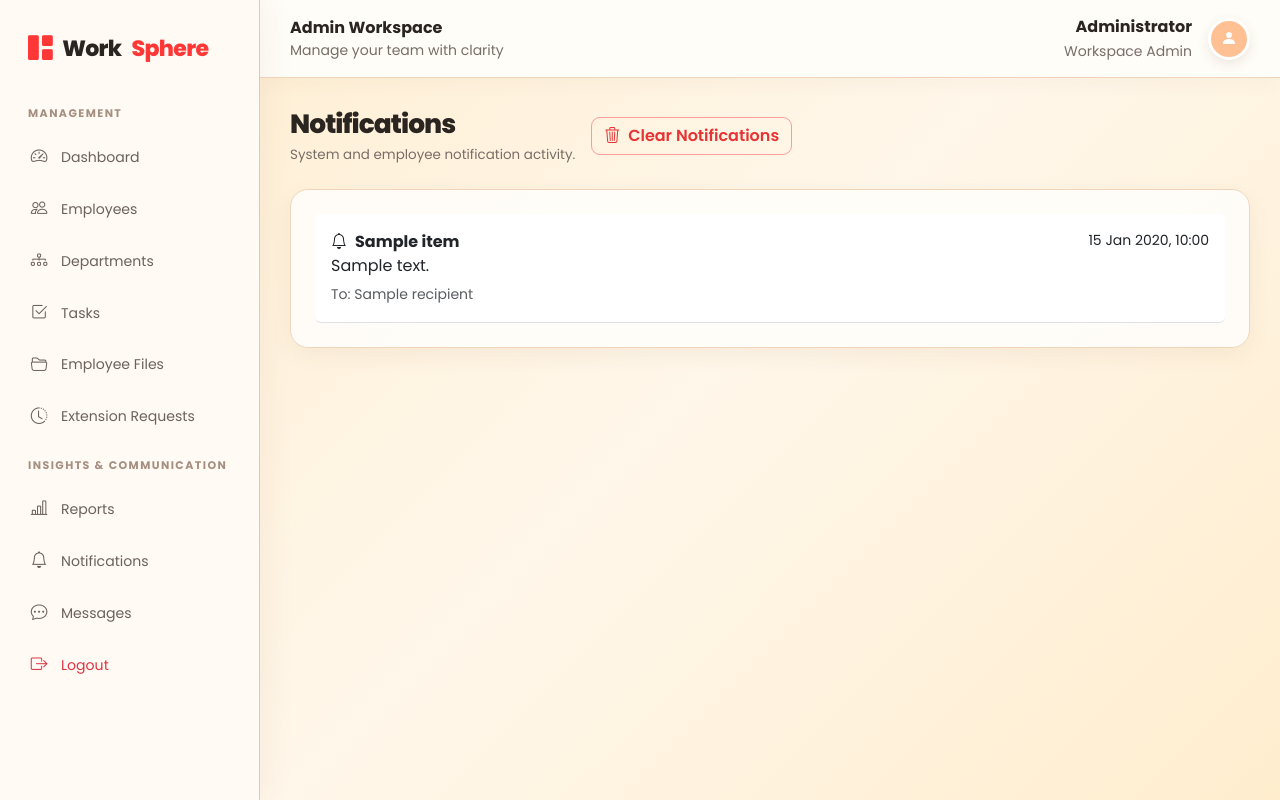
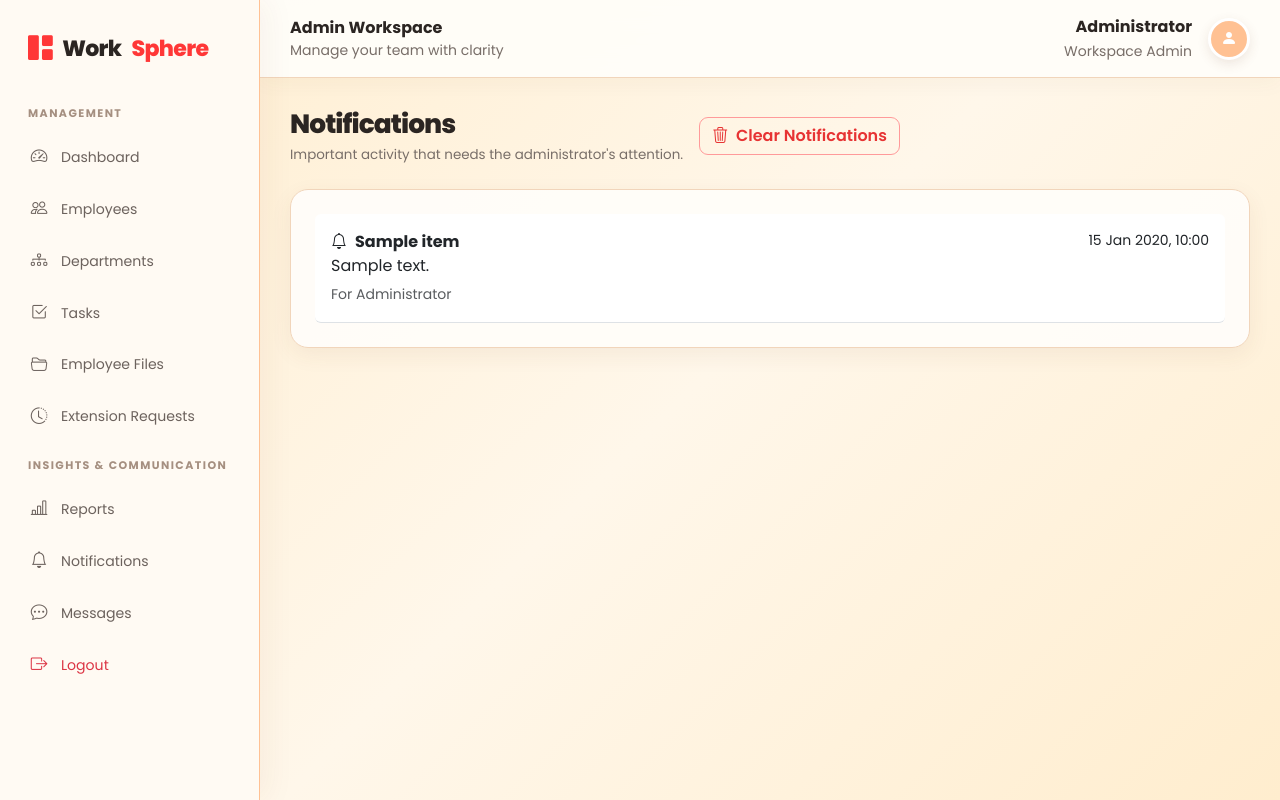
Before and after one commit to abhikrishnan447-dotcom/employee-management-system, a Django app: template work_management/work_manage/work_manage_app/templates/admin/notifications.html in a window 1280 px wide. Run offline with Django 5.2, Linux system fonts and the light colour scheme; the template is opened without the code that fills it: most values are stand-ins (such as "Sample title", 1, 10 or a date in 2020); data that the repository does not hold is empty.

Commit message:
Show administrator-only notification recipients correctly

```diff
--- a/work_management/work_manage/work_manage_app/templates/admin/notifications.html
+++ b/work_management/work_manage/work_manage_app/templates/admin/notifications.html
@@ -1,6 +1,6 @@
 {% extends 'admin/admin_base.html' %}
 {% block title %}Notifications | WorkSphere{% endblock %}
 {% block content %}
-<div class="page-title mb-4"><div class="d-flex justify-content-between align-items-center gap-3"><div><h1>Notifications</h1><p>System and employee notification activity.</p></div><form method="post" action="{% url 'admin_clear_notifications' %}" class="ms-auto flex-shrink-0" onsubmit="return confirm('Clear all administrator notifications?');"><input type="hidden" name="csrfmiddlewaretoken" value="{{ csrf_token }}"><button class="btn btn-outline-danger"><i class="bi bi-trash3 me-1"></i> Clear Notifications</button></form></div></div>
-<div class="card-pro p-4"><div class="list-group">{% for item in notifications %}<div class="list-group-item border-0 border-bottom py-3"><div class="d-flex justify-content-between"><strong><i class="bi bi-bell me-2"></i>{{ item.title }}</strong><small>{{ item.created_at|date:'d M Y, H:i' }}</small></div><p class="mb-1">{{ item.message }}</p><small class="text-muted">To: {{ item.recipient.name }}</small></div>{% empty %}<div class="text-muted">No notifications.</div>{% endfor %}</div></div>
+<div class="page-title mb-4"><div class="d-flex justify-content-between align-items-center gap-3"><div><h1>Notifications</h1><p>Important activity that needs the administrator's attention.</p></div><form method="post" action="{% url 'admin_clear_notifications' %}" class="ms-auto flex-shrink-0" onsubmit="return confirm('Clear all administrator notifications?');">{% csrf_token %}<button class="btn btn-outline-danger"><i class="bi bi-trash3 me-1"></i> Clear Notifications</button></form></div></div>
+<div class="card-pro p-4"><div class="list-group">{% for item in notifications %}<div class="list-group-item border-0 border-bottom py-3"><div class="d-flex justify-content-between"><strong><i class="bi bi-bell me-2"></i>{{ item.title }}</strong><small>{{ item.created_at|date:'d M Y, H:i' }}</small></div><p class="mb-1">{{ item.message }}</p><small class="text-muted">For Administrator</small></div>{% empty %}<div class="text-muted">No administrator notifications.</div>{% endfor %}</div></div>
 {% endblock %}
```
